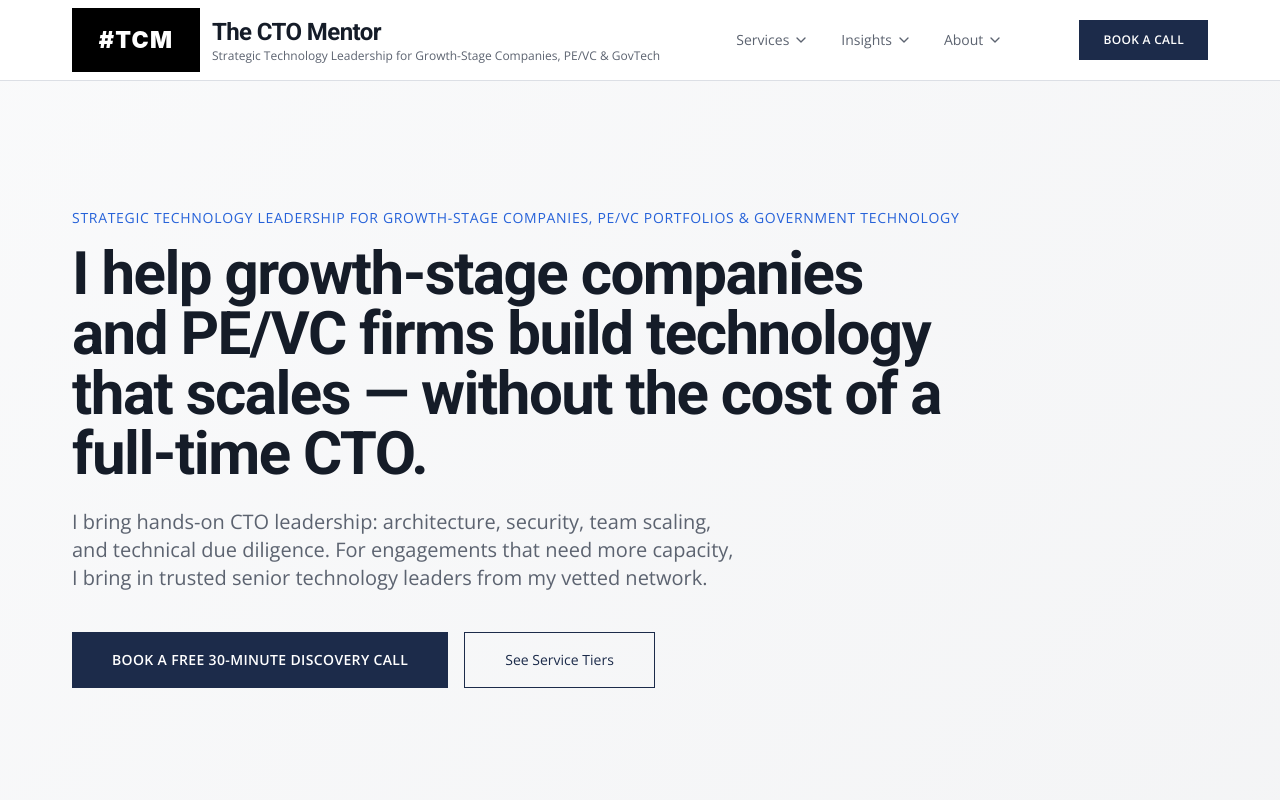
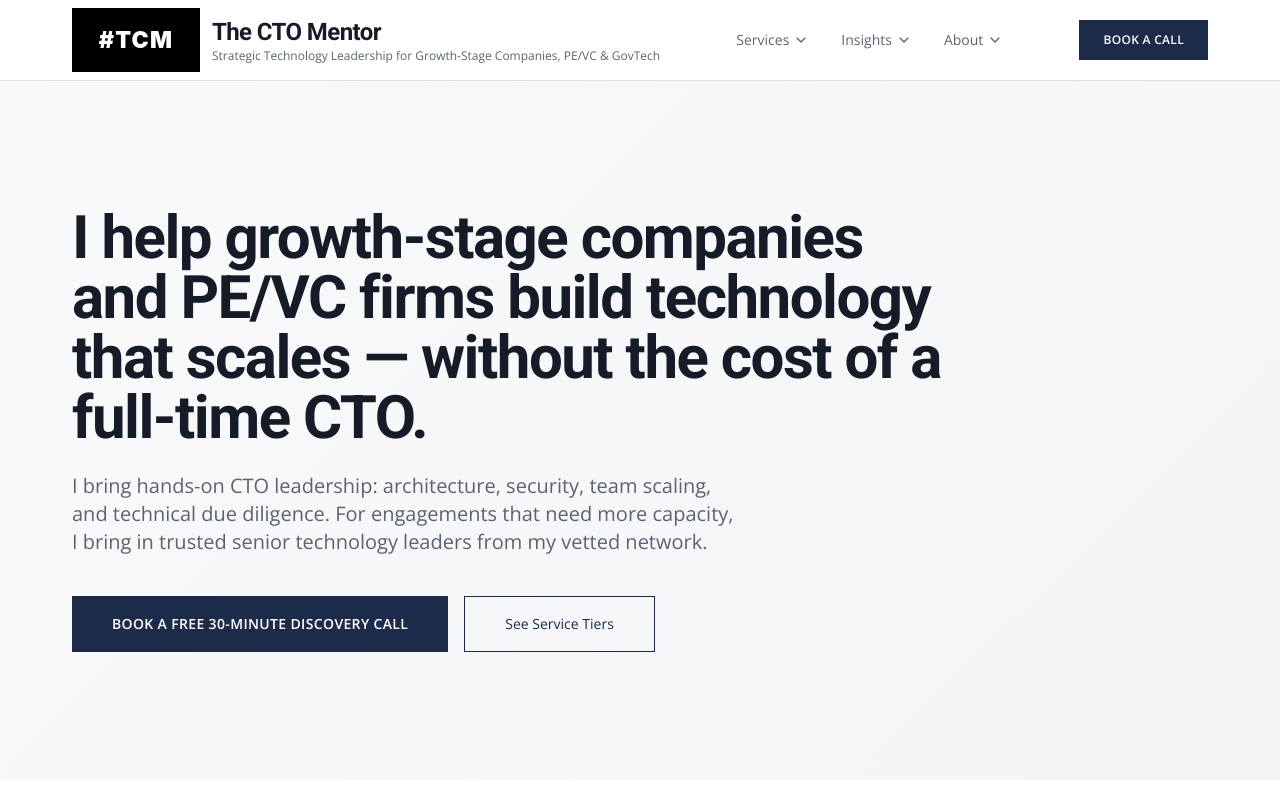
Before and after one commit to asimmohammad/ctomentor, a Next.js app: page / in a window 1280 px wide. Shown: the top 800 px of the page. Built offline with nearby package versions, Linux system fonts and the light colour scheme.

Commit message:
Remove hero tagline from homepage; keep taglines in header and footer
Made-with: Cursor

```diff
--- a/src/app/page.tsx
+++ b/src/app/page.tsx
@@ -152,9 +152,6 @@ export default function HomePage() {
       <section className="bg-warm-gradient">
         <div className="container mx-auto px-6 lg:px-8 py-20 lg:py-32">
           <div className="max-w-4xl">
-            <p className="text-sm font-body text-accent font-medium tracking-wider uppercase mb-4">
-              Strategic Technology Leadership for Growth-Stage Companies, PE/VC Portfolios & Government Technology
-            </p>
             <h1 className="font-heading text-4xl md:text-5xl lg:text-6xl font-semibold text-heading leading-tight" data-site="next-app">
               I help growth-stage companies and PE/VC firms build technology that scales — without the cost of a
               full-time CTO.
```
